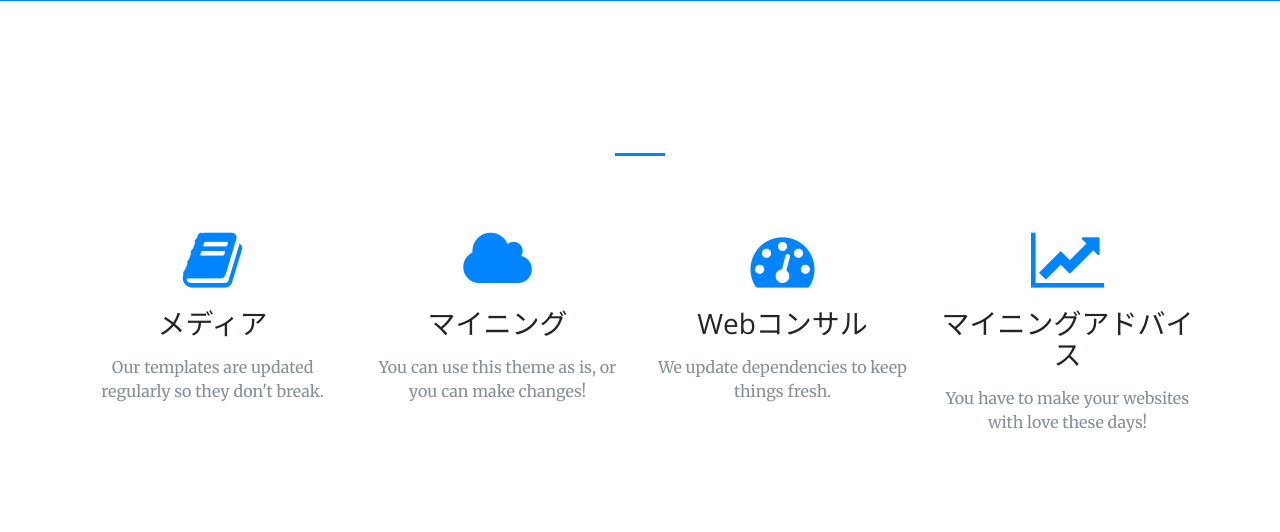
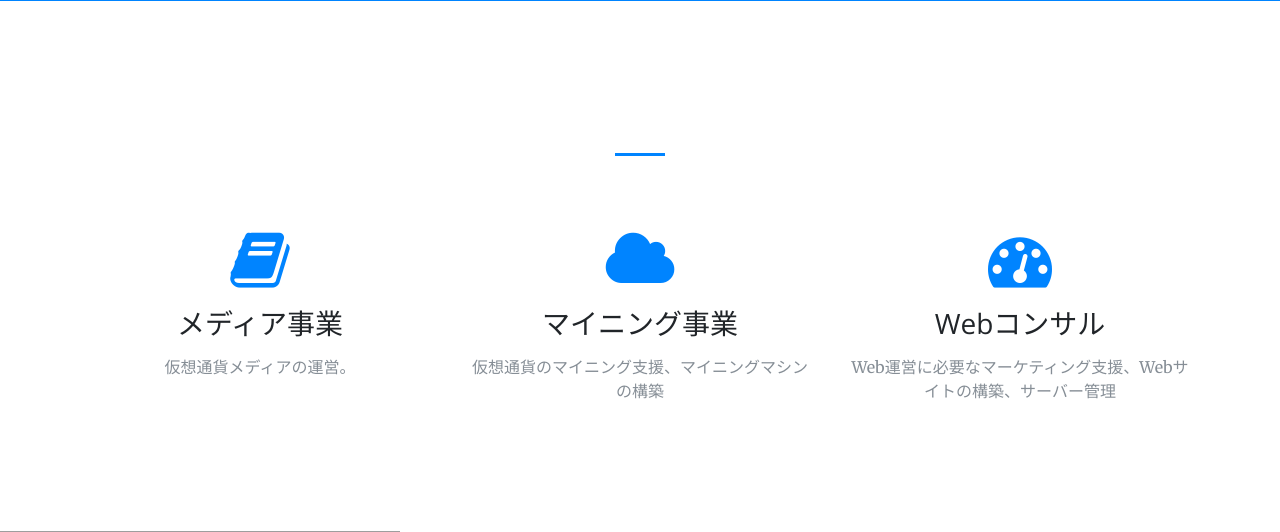
Before and after one commit to Lexion13/kcabo_corp_site, a Flask app: page / in a window 1280 px wide. Shown: the part 1289-1821 px from the top of the page. Run offline with Flask 2, Linux system fonts and the light colour scheme; some libraries are stand-ins or nearby versions; grey boxes are pictures that could not be loaded.

Commit message:
add content

```diff
--- a/templates/index.html
+++ b/templates/index.html
@@ -43,32 +43,25 @@
     </div>
     <div class="container">
         <div class="row">
-            <div class="col-lg-3 col-md-6 text-center">
+            <div class="col-sm-12 col-md-4 text-center">
                 <div class="service-box mt-5 mx-auto">
                     <i class="fa fa-4x fa-book text-primary mb-3 sr-icons"></i>
-                    <h3 class="mb-3">メディア</h3>
-                    <p class="text-muted mb-0">Our templates are updated regularly so they don't break.</p>
+                    <h3 class="mb-3">メディア事業</h3>
+                    <p class="text-muted mb-0">仮想通貨メディアの運営。</p>
                 </div>
             </div>
-            <div class="col-lg-3 col-md-6 text-center">
+            <div class="col-sm-12 col-md-4 text-center">
                 <div class="service-box mt-5 mx-auto">
                     <i class="fa fa-4x fa-cloud text-primary mb-3 sr-icons"></i>
-                    <h3 class="mb-3">マイニング</h3>
-                    <p class="text-muted mb-0">You can use this theme as is, or you can make changes!</p>
+                    <h3 class="mb-3">マイニング事業</h3>
+                    <p class="text-muted mb-0">仮想通貨のマイニング支援、マイニングマシンの構築</p>
                 </div>
             </div>
-            <div class="col-lg-3 col-md-6 text-center">
+            <div class="col-sm-12 col-md-4 text-center">
                 <div class="service-box mt-5 mx-auto">
                     <i class="fa fa-4x fa-tachometer text-primary mb-3 sr-icons"></i>
                     <h3 class="mb-3">Webコンサル</h3>
-                    <p class="text-muted mb-0">We update dependencies to keep things fresh.</p>
-                </div>
-            </div>
-            <div class="col-lg-3 col-md-6 text-center">
-                <div class="service-box mt-5 mx-auto">
-                    <i class="fa fa-4x fa-line-chart text-primary mb-3 sr-icons"></i>
-                    <h3 class="mb-3">マイニングアドバイス</h3>
-                    <p class="text-muted mb-0">You have to make your websites with love these days!</p>
+                    <p class="text-muted mb-0">Web運営に必要なマーケティング支援、Webサイトの構築、サーバー管理</p>
                 </div>
             </div>
         </div>
@@ -78,20 +71,21 @@
     <div class="container-fluid p-0">
         <div class="row no-gutters popup-gallery">
             <div class="col-lg-4 col-sm-6">
-                <a class="portfolio-box" href="img/portfolio/fullsize/1.jpg">
-                    <img class="img-fluid" src="img/portfolio/thumbnails/1.jpg" alt="">
+                <a class="portfolio-box" href="https://bitcoinjim.com/">
+                    <img class="img-fluid" src="https://bitcoinjim.com/wp-content/uploads/2017/05/bitcoin_logos.png" alt="">
                     <div class="portfolio-box-caption">
                         <div class="portfolio-box-caption-content">
                             <div class="project-category text-faded">
-                                Category
+                                メディア事業
                             </div>
                             <div class="project-name">
-                                Project Name
+                                ビットコイン投資日記
                             </div>
                         </div>
                     </div>
                 </a>
             </div>
+{% if false %}
             <div class="col-lg-4 col-sm-6">
                 <a class="portfolio-box" href="img/portfolio/fullsize/2.jpg">
                     <img class="img-fluid" src="img/portfolio/thumbnails/2.jpg" alt="">
@@ -167,8 +161,8 @@
                     </div>
                 </a>
             </div>
-
         </div>
+{% endif %}
     </div>
 </section>
 
```
